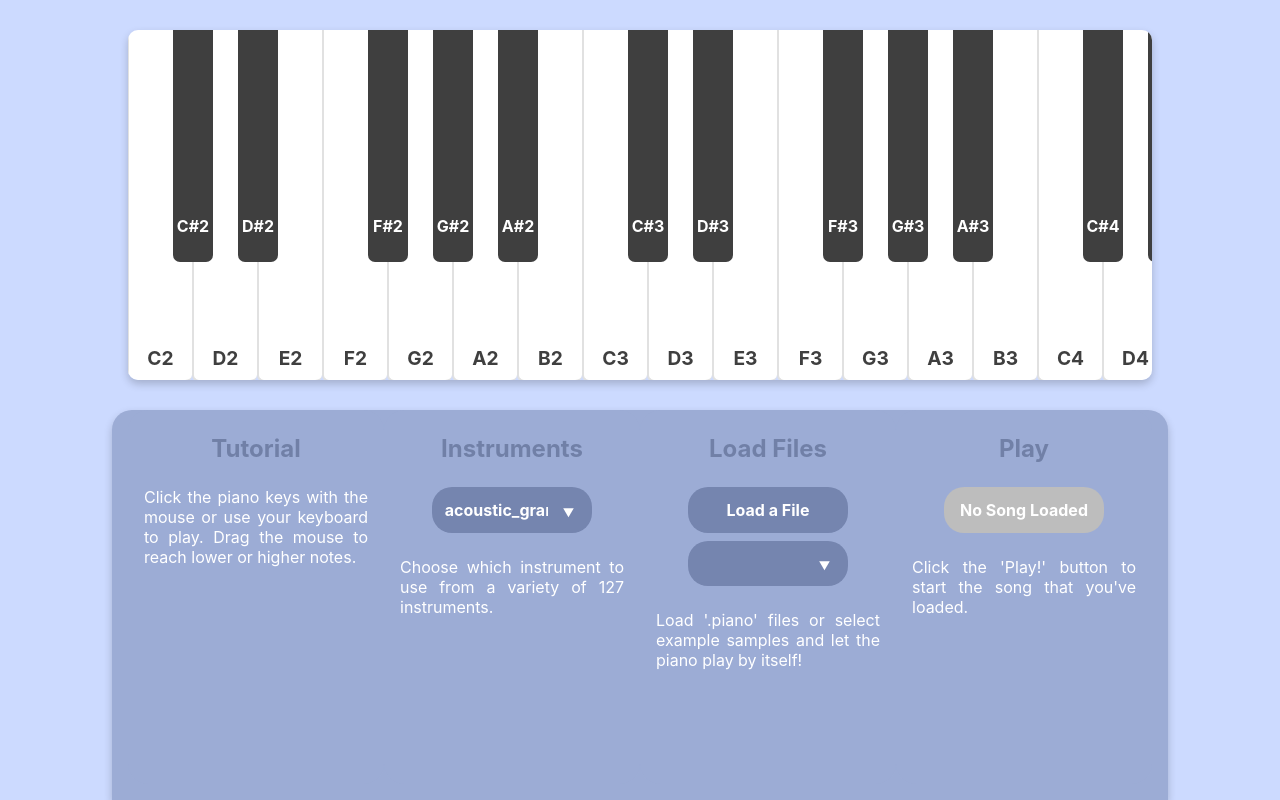
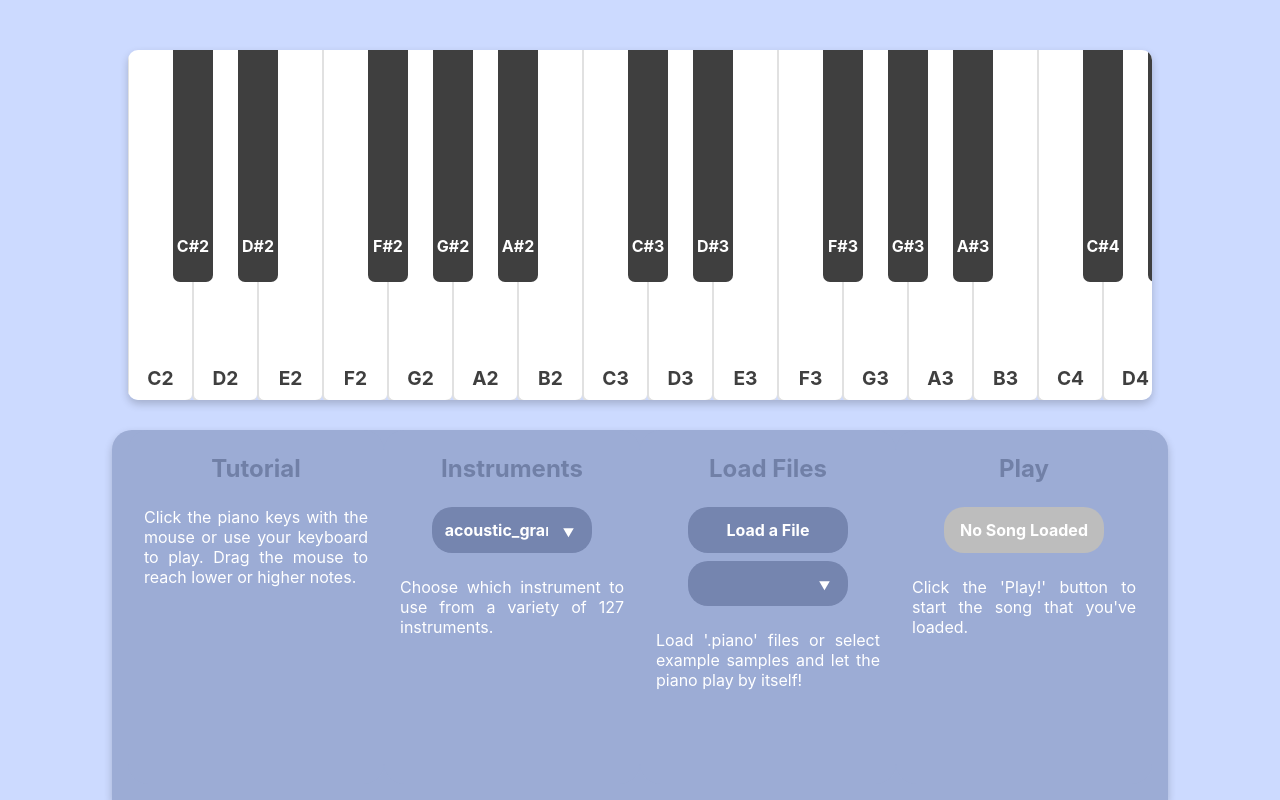
Before and after one commit to ArthurSudbrackIbarra/Piano-App, a React (Create React App) app: page / in a window 1280 px wide. Built offline with nearby package versions, Linux system fonts and the light colour scheme; what soundfont-player would draw is missing.

Commit message:
Stardrew done.

```diff
--- a/package.json
+++ b/package.json
@@ -16,7 +16,6 @@
   "scripts": {
     "start": "react-scripts start",
     "build": "react-scripts build",
-    "test": "react-scripts test",
     "eject": "react-scripts eject"
   },
   "eslintConfig": {
--- a/src/components/Piano/Piano.module.css
+++ b/src/components/Piano/Piano.module.css
@@ -4,7 +4,7 @@
     overflow: hidden;
     cursor: grab;
     border-radius: 10px;
-    margin-top: 30px;
+    margin-top: 50px;
     margin-bottom: 30px;
     box-shadow: 0 4px 8px 0 rgba(0, 0, 0, 0.2);
 }
```
Also changed, not shown: 2 other files (tests, documents, lock files or other folders).
